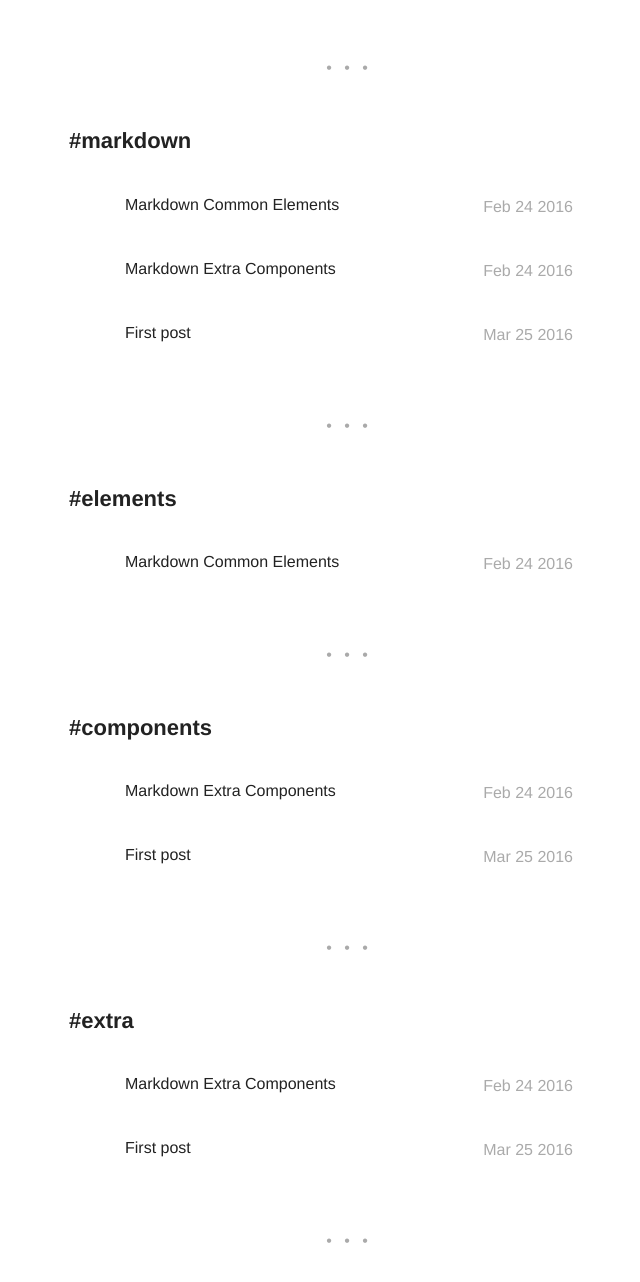
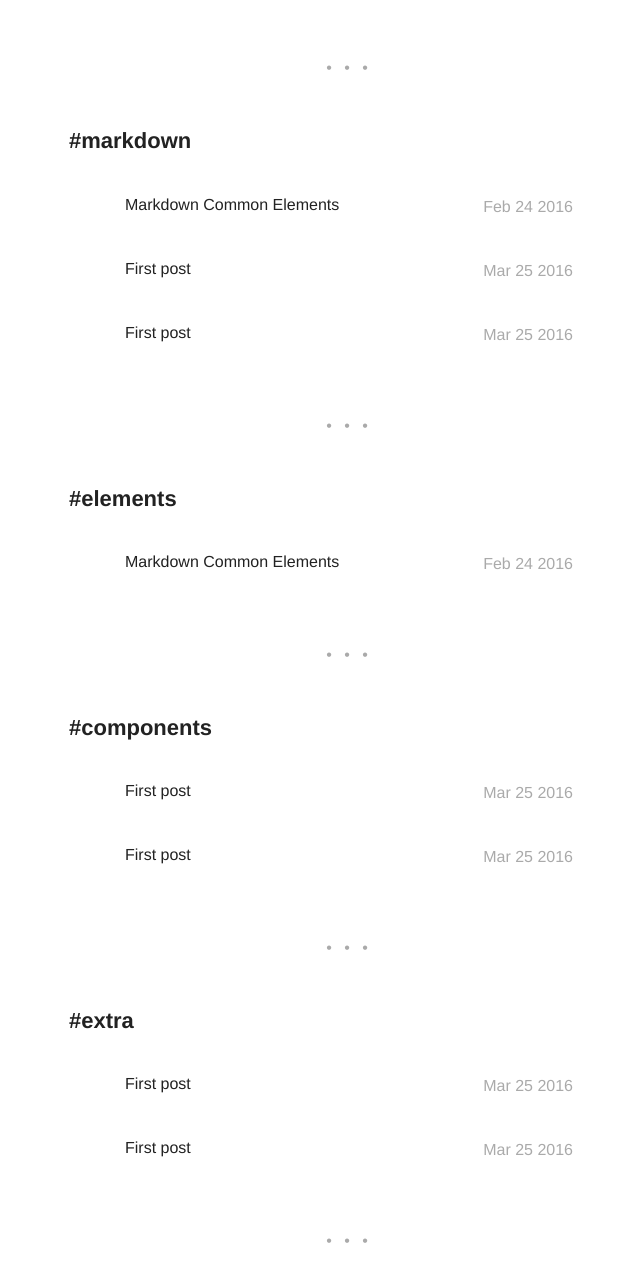
Before and after one commit to sleeping-bag/sleeping-bag.github.io, a Jekyll site: the page built from tags.html, in a window 1280 px wide and 1400 px high, scrolled down 671 px, cut to the strip 0-1297 px from the top of the window. Shown: the top 1282 px of the strip, without its empty margins (291-931 px from the left). Built offline with Jekyll 4.4.1, drawn with Linux system fonts in a browser that asks for light colours; some of the changed text lies outside the part shown.

Commit message:
Generating first post

```diff
--- a/_config.yml
+++ b/_config.yml
@@ -1,6 +1,6 @@
 # main text of home
 name: Satyajit Bagchi
-bio: I type stuff into computers v4.
+bio: I type stuff into computers v5.
 
 # if it's an external image, update below for true
 external-image: false
--- a/_posts/2015-02-24-markdown-extra-components.markdown
+++ b/_posts/2015-02-24-markdown-extra-components.markdown
@@ -1,13 +1,15 @@
 ---
-title: "Markdown Extra Components"
+title: "First post"
 layout: post
-date: 2016-02-24 22:48
+date: 2016-03-25 13:08
 tag:
 - markdown
 - components
 - extra
 blog: true
 ---
+
+My hands are typing words.
 <!--
 ## Summary:
 
```
Also changed, not shown: about.md (+1 -1 lines).
